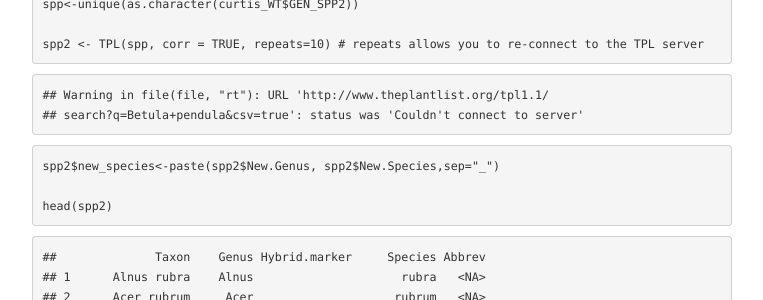
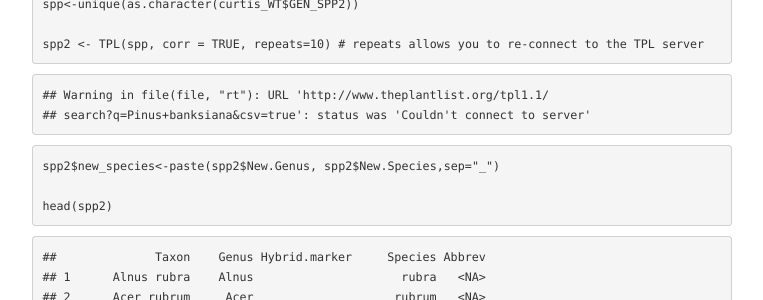
Before and after one commit to dylancraven/MetaAnalysis_Course, a Jekyll site: the page built from pages/Day4_extra.md, in a window 1280 px wide and 1400 px high, scrolled down 538 px. Shown: the part 172-472 px from the top of the window, without its empty margins (258-1021 px from the left). Built offline with Jekyll 4.4.1, drawn with Linux system fonts in a browser that asks for light colours; our own code applies the rules of GitHub Pages for plain Markdown files; some of the changed text lies outside the part shown.

Commit message:
famous last words.

````diff
--- a/pages/Day4_extra.md
+++ b/pages/Day4_extra.md
@@ -31,7 +31,7 @@ spp2 <- TPL(spp, corr = TRUE, repeats=10) # repeats allows you to re-connect to
 ```
 
     ## Warning in file(file, "rt"): URL 'http://www.theplantlist.org/tpl1.1/
-    ## search?q=Betula+pendula&csv=true': status was 'Couldn't connect to server'
+    ## search?q=Pinus+banksiana&csv=true': status was 'Couldn't connect to server'
 
 ``` r
 spp2$new_species<-paste(spp2$New.Genus, spp2$New.Species,sep="_")
@@ -101,6 +101,12 @@ local_tree <- congeneric.merge(phy,spp2$new_species,split="_")
 ``` r
 local_tree <- drop.tip(local_tree, setdiff(local_tree$tip.label, spp2$new_species))
 
+length(unique(local_tree$tip.label))
+```
+
+    ## [1] 35
+
+``` r
 plot(local_tree, type="fan")
 ```
 
````
Also changed, not shown: pages/Day1_PN_forest.jpeg (deleted), pages/Day1_PN_moderator.jpeg (deleted), pages/Day1_WUE_forest.png (deleted).
